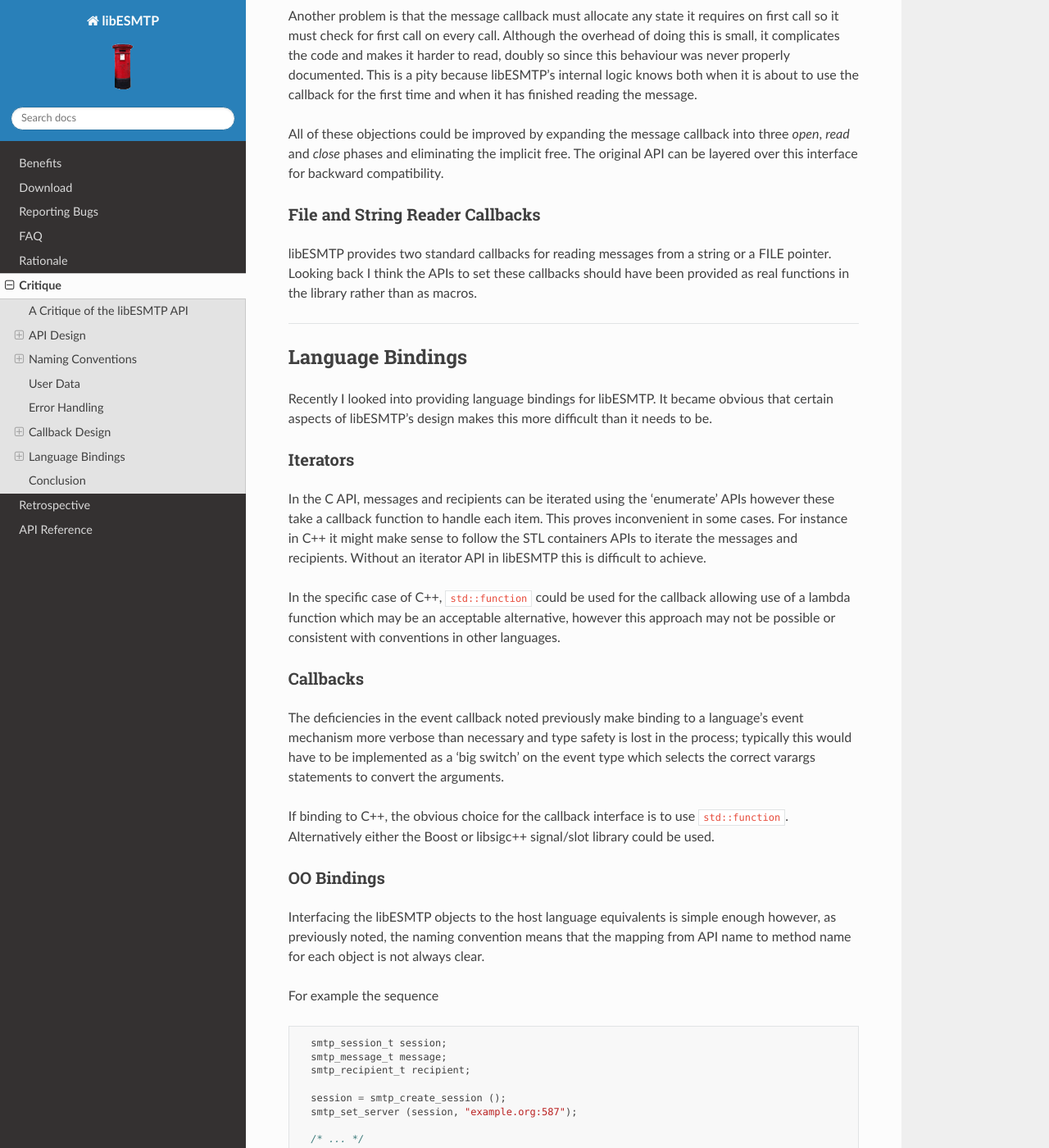
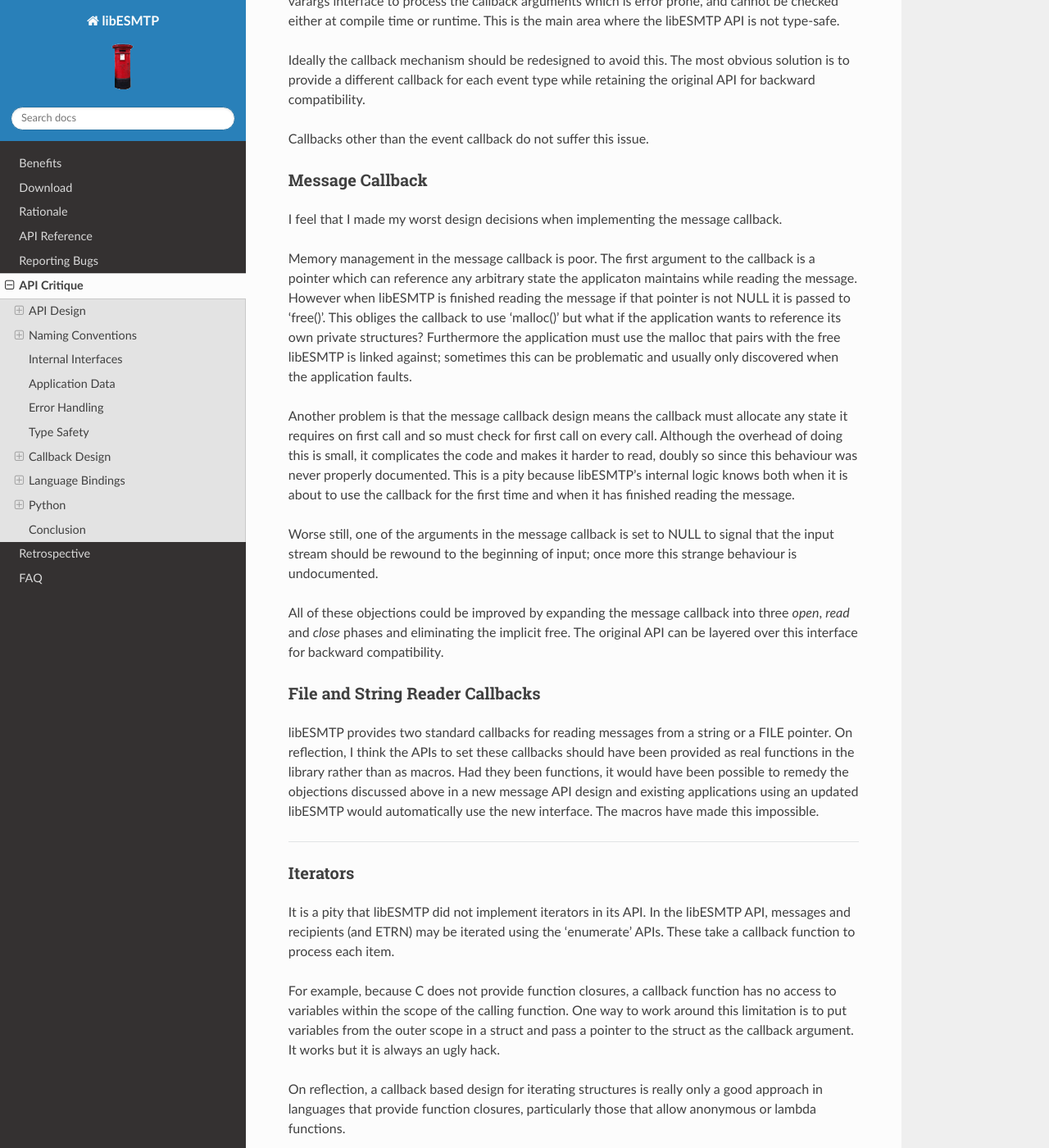
Before and after one commit to libesmtp/libESMTP, a Sphinx documentation site: the page built from docs/critique.md, in a window 1280 px wide and 1400 px high, scrolled down 4520 px. Shown: the whole window at 82% size. Built offline with Sphinx 7.4.7 and the Read the Docs theme 2.0.0, drawn with Linux system fonts in a browser that asks for light colours; pages that are not in the unit, such as notebooks, are missing from menus; some of the changed text lies outside the part shown.

Commit message:
Rearrange main pages, update critique

````diff
--- a/docs/critique.md
+++ b/docs/critique.md
@@ -1,13 +1,13 @@
-# Critique
+# API Critique
 
-## A Critique of the libESMTP API
+Recently I have been revisiting aspects of libESMTP and considering what may or
+may not be needed to bring the library up to date, since it is more than a
+decade since it has had any development. I felt it might be useful to lay out
+my observations and rationale for any changes.  I will also consider creating
+language bindings since implementing these often gives some clarity on what
+might be missing from a C API.
 
-Recently I have been revisiting aspects of libESMTP and considering what
-may or may not be needed to bring the library up to date, since it is
-more than a decade since it has had any development. I felt it might be
-useful to lay out my observations and rationale for any changes.
-
-I feel that libESMTP has remained free of any significant bit-rot but there
+I feel that libESMTP has remained free of any significant bitrot but there
 is definitely room for improvement.
 
 ----
@@ -52,12 +52,11 @@ are required or prohibited in newly submitted messages.  While libESMTP can
 handle most of this transparently to the application, it proved useful to add
 API calls to provide finer control of this.
 
-The number of calls in the
-API was starting to grow. This had bothered me as it meant that the API would
-be harder to learn and went against the philosophy that sending a mail sould be
-a simple thing to do. Nowadays, this aspect bothers me less than it used to do,
-libESMTP still has a fairly small API by modern standards and each API has a
-specific purpose with few arguments.
+The number of calls in the API was starting to grow. This had bothered me as it
+meant that the API would be harder to learn and went against the philosophy
+that sending a mail sould be a simple thing to do. Nowadays, this aspect
+bothers me less than it used to do, libESMTP still has a fairly small API by
+modern standards and each API has a specific purpose with few arguments.
 
 ### ABI
 
@@ -85,8 +84,9 @@ the naming patterns for their respective API.
 
 I feel that libESMTP's API is easy to use. Each object is logically distinct
 and directly relates to SMTP concepts and each method has a single well defined
-function acting on its object. However ease of use could be better had a more
-consistent naming convention been used as described below.
+function acting on its object.  Basic use cases require only a fraction of the
+full API to implement, in that respect I feel the original design goal is
+achieved.
 
 As originally designed, the libESMTP API created objects and configured them as
 required, however few accessors were provided as it was expected that
@@ -98,22 +98,15 @@ binding for languages whose objects support properties, the lack of accessors
 means properties are difficult to implement. This is discussed below for
 Python.
 
-This deficiency should be addressed in a future release.
-
 ----
 
 ## Naming Conventions
 
 ### Namespace
 
-Since C does not have any concept of namespaces for functions or variables, all
-the API calls are prefixed with `smtp_`.  I thought about using `esmtp_` but
-that seemed too long!  Although not implemented until quite recently, the
-namespace prefix also allowed a linker map file to remove public references to
-internal calls, which do not use the namespace prefix. A further advantage of
-doing this is avoiding unintended conflicts with third-party libraries or
-application code.  The use of undocumented internal APIs can be a major barrier
-to development, especially if significant applications rely on them.
+Since C has no concept of namespaces for functions or variables, all the API
+calls are prefixed with `smtp_`.  I thought about using `esmtp_` but that
+seemed too long!
 
 ### Objects and Methods
 
@@ -131,33 +124,48 @@ nevertheless this would probably have resulted in a more intuitive and more
 easily memorised API.
 
 These deficiencies make a simple mapping of API names to method names in object
-oriented language bindings particularly difficult and non-obvious.  If I were
-ever to rework the API I would follow the more rigorous approach used in
+oriented language bindings particularly difficult and non-obvious.  Had I
+designed the API nowadays, I would follow the more rigorous approach used in
 frameworks like GObject.
+
+## Internal Interfaces
+
+Unfortunately, libESMTP does not hide its internal interfaces from public
+access, it is possible to link against any of its symbols at global scope.  It
+is important to prevent linking against internal interfaces, since there may be
+unintended conflicts with symbols in third-party libraries or application code.
+The use of undocumented internal APIs can be a major barrier to development,
+especially if significant applications rely on them.
+
+Using a consistent prefix for public symbols makes it easy, using wildcards, to
+create a linker map file to remove public references to internal calls, which
+do not use the namespace prefix.  Without a consistent prefix, each publicly
+available symbol must be explicitly listed, this is error prone since it is
+easy to forget or misspell a name and there is no easy way to automatically
+check this.
 
 ----
 
-## User Data
+## Application Data
 
-The user data API is problematic.  The idea was to set an arbitrary pointer to
-data maintained by an application and associated with one of the libESMTP
-objects. I followed a design pattern which set a pointer and returned the old
-pointer which could then be deallocated or passed back to the application.
+The application data API is problematic.  The idea was to set an arbitrary
+pointer to data maintained by an application and associated with one of the
+libESMTP objects. I followed a design pattern which set a pointer and returned
+the old pointer which could then be deallocated or passed back to the
+application.
 
-Unfortunately this approach required an application to iterate all the libESMTP
+Unfortunately this approach requires an application to iterate all the libESMTP
 structures fetching back the pointer and deallocating it prior to destroying
-the libESMTP session.  This process is error prone and subject to memory leaks
-if not executed correctly.
+the libESMTP session.  This significantly complicates use of libESMTP, is error
+prone and subject to memory leaks if not executed correctly.  A better design
+would provide a *release* function to free or otherwise release the application
+data.  libESMTP can guarantee to call this at the correct time, significantly
+easing the application design.
 
-A well designed user data interface is important for many applications and is
-especially so for implementing language bindings, particluarly as neither
-side can control the other's memory management strategy and since weak bindings
-may also be necessary.
-
-Future releases will provide a better API to set user data, which allows an
-application to provide a `destroy` function to release the referenced resource.
-libESMTP can guarantee to call this at the correct time, significantly easing
-the application design.
+A well designed application data interface is important for many applications
+and is especially so for implementing language bindings, particluarly as
+neither side can control the other's memory management strategy and since weak
+bindings may also be necessary.
 
 ----
 
@@ -178,6 +186,23 @@ protocol status on-the-fly.
 
 ----
 
+## Type Safety
+
+Although C is not a strongly typed language the libESMTP API is reasonably
+type-safe. There are, however, two parts of the public API and a few internal
+interfaces that use variadic functions, the event callback and the message
+header API. The latter is discussed further below. Unfortunately these
+interfaces cannot be validated for type-correct arguments either at compile
+time or runtime.
+
+The internal interfaces may be verified by careful code review and static
+analysis, or by the compiler for the printf-like interfaces.  Unfortunately
+this must also be done for every project using libESMTP.  Since the variadic
+functions in the header API have only a few variations, a possible solution is
+simply to provide a variant for each function for each combination of types.
+
+----
+
 ## Callback Design
 
 Ideally callbacks should be function closures, however C does not provide
@@ -195,28 +220,36 @@ compile time or runtime.  This is the main area where the libESMTP API is not
 type-safe.
 
 Ideally the callback mechanism should be redesigned to avoid this. The most
-obvious solution is tp provide a different callback for each event type while
+obvious solution is to provide a different callback for each event type while
 retaining the original API for backward compatibility.
 
 Callbacks other than the event callback do not suffer this issue.
 
 ### Message Callback
 
+I feel that I made my worst design decisions when implementing the message
+callback.
+
 Memory management in the message callback is poor. The first argument to the
-callback is a reference to a pointer which can be used to maintain state for
-the callback. However when libESMTP is finished reading the message if the
-pointer is not NULL, it is passed to 'free()'. This obliges the callback to use
-'malloc()'. This is usually fine but the application must use the malloc that
-pairs with the free libESMTP is linked against; sometimes this can be
+callback is a pointer which can reference any arbitrary state the applicaton
+maintains while reading the message.  However when libESMTP is finished reading
+the message if that pointer is not NULL it is passed to 'free()'. This obliges
+the callback to use 'malloc()' but what if the application wants to reference
+its own private structures?  Furthermore the application must use the malloc
+that pairs with the free libESMTP is linked against; sometimes this can be
 problematic and usually only discovered when the application faults.
 
-Another problem is that the message callback must allocate any state it
-requires on first call so it must check for first call on every call.  Although
-the overhead of doing this is small, it complicates the code and makes it
-harder to read, doubly so since this behaviour was never properly documented.
-This is a pity because libESMTP's internal logic knows both when it is about to
-use the callback for the first time and when it has finished reading the
-message.
+Another problem is that the message callback design means the callback must
+allocate any state it requires on first call and so must check for first call
+on every call.  Although the overhead of doing this is small, it complicates
+the code and makes it harder to read, doubly so since this behaviour was never
+properly documented.  This is a pity because libESMTP's internal logic knows
+both when it is about to use the callback for the first time and when it has
+finished reading the message.
+
+Worse still, one of the arguments in the message callback is set to NULL to
+signal that the input stream should be rewound to the beginning of input; once
+more this strange behaviour is undocumented.
 
 All of these objections could be improved by expanding the message callback
 into three *open*, *read* and *close* phases and eliminating the implicit free.
@@ -225,29 +258,41 @@ The original API can be layered over this interface for backward compatibility.
 ### File and String Reader Callbacks
 
 libESMTP provides two standard callbacks for reading messages from a string or
-a FILE pointer.  Looking back I think the APIs to set these callbacks should
+a FILE pointer.  On reflection, I think the APIs to set these callbacks should
 have been provided as real functions in the library rather than as macros.
+Had they been functions, it would have been possible to remedy the objections
+discussed above in a new message API design and existing applications using
+an updated libESMTP would automatically use the new interface. The macros have
+made this impossible.
+
+----
+
+### Iterators
+
+It is a pity that libESMTP did not implement iterators in its API.
+In the libESMTP API, messages and recipients (and ETRN) may be iterated using
+the 'enumerate' APIs. These take a callback function to process each item.
+
+For example, because C does not provide function closures, a callback function
+has no access to variables within the scope of the calling function.  One way
+to work around this limitation is to put variables from the outer scope in a
+struct and pass a pointer to the struct as the callback argument. It works but
+it is always an ugly hack.
+
+On reflection, a callback based design for iterating structures is really only
+a good approach in languages that provide function closures, particularly those
+that allow anonymous or lambda functions.
+
+Iterators are almost always more convenient and intuitive to use and easier to
+use in language bindings.
 
 ----
 
 ## Language Bindings
 
-Recently I looked into providing language bindings for libESMTP.  It became
-obvious that certain aspects of libESMTP's design makes this more difficult
-than it needs to be.
-
-### Iterators
-
-In the C API, messages and recipients can be iterated using the 'enumerate'
-APIs however these take a callback function to handle each item. This proves
-inconvenient in some cases. For instance in C++ it might make sense to follow
-the STL containers APIs to iterate the messages and recipients.  Without an
-iterator API in libESMTP this is difficult to achieve.
-
-In the specific case of C++, `std::function` could be used for the callback
-allowing use of a lambda function which may be an acceptable alternative,
-however this approach may not be possible or consistent with conventions in
-other languages.
+I think it is useful to consider providing language bindings for libESMTP.
+Doing so, it became obvious that certain aspects of libESMTP's API design makes
+this more difficult than it needs to be.
 
 ### Callbacks
 
@@ -257,15 +302,32 @@ in the process; typically this would have to be implemented as a 'big switch'
 on the event type which selects the correct varargs statements to convert the
 arguments.
 
-If binding to C++, the obvious choice for the callback interface is to use
-`std::function`.  Alternatively either the Boost or libsigc++ signal/slot
-library could be used.
+### Host Language Objects
 
-### OO Bindings
+Because there is typically a one-to-one mapping between the bound language and
+libESMTP's objects, they must be associated with each other. The application
+data APIs may be used to do this. The deficiencies in the application data API
+described above make this more difficult as the bound language's objects may be
+reference counted or must be otherwise released to a garbage collector.
 
-Interfacing the libESMTP objects to the host language equivalents is simple
-enough however, as previously noted, the naming convention means that the
-mapping from API name to method name for each object is not always clear.
+### Names
+
+Interfacing the libESMTP objects to the host language equivalents should be
+simple enough however, as previously noted, the lack of a rigorous naming
+convention means that the mapping from API name to the host language's method
+or property names for each object may not always be clear.
+
+## Python
+
+Python provides a comprehensive C API to integrate C libraries or code into
+applications either directly or via its module system.  I feel that if all the
+issues described are addressed this would be much simpler to implement. In
+particular iterators and accessors, if available, would enable a much more
+Pythonic result.
+
+Interfacing callbacks should not be problematic, even with libESMTP's current
+API, however the glue code would face issues with correctly handling variadic
+callbacks.
 
 For example the sequence
 
@@ -300,7 +362,7 @@ session.set_server ('example.org:587')
 
 message = Message(session)
 message.set_reverse_path("brian@example.org")
-recipient = Recipient('douglas@h2g2.info')
+recipient = Recipient(message, 'douglas@h2g2.info')
 
 # ...
 
@@ -308,48 +370,123 @@ session.start()
 ```
 
 Unfortunately the constructors bear little relation to the C equivalents nor do
-the method API names have a clear mapping. For languages like Python providing
-factory methods might be a good idea, for example
+the method API names have a clear mapping. Providing factory methods might be a
+good idea, for example
 
 ``` python
 message = session.add_message()
 ```
 
-which has the benefit of being closer to the C API and requires fewer imports.
+which has the benefit of being closer to the C API, and therefore more
+intuitive, and requires fewer imports.
 
-As noted above the lack of accessors makes implementing properties difficult
-for languages that support them.  For instance, in Python the reverse path
-mailbox for a message is naturally expressed as a property:
+If libESMTP provided more accessors for some of its internal variables the
+reverse path mailbox for a message could be more naturally expressed as a
+property.  Even without accessors, this would still be possible but would
+require the glue code to shadow the appropriate value which is both wasteful
+and error prone.
 
 ``` python
 message.reverse_path = 'brian@example.org'
 print(message.reverse_path)
 ```
 
+The lack of iterators makes adding Python iterators or generator expressions
+difficult or impossible.  For instance, it should be possible to check
+recipient status something like this:
+
+``` python
+session.start()
+
+for message in session.messages():
+    print('From:', message.reverse_path)
+    for recipient in message.recipients():
+        print('To:', recipient.mailbox, recipient.status)
+```
+
+or even use a comprehension
+
+``` python
+status = {recipient.mailbox: recipient.status for recipient in message.recipients()}
+```
+
+Interfacing a Python *file like* object to a revised message callback
+should be a good test that the design is correct.
+
+
+With these changes the example could be rewritten to be more Pythonic.
+
+``` python
+from libESMTP import Session
+
+session = Session()
+session.server = 'example.org:587'
+
+# ...
+
+message = session.add_message()
+message.reverse_path = 'brian@example.org'
+with open('message.txt','r') as filp:
+    message.fromfile(filp)
+
+recipient = message.add_recipient('douglas@h2g2.info')
+
+# ...
+
+session.start()
+
+for message in session.messages():
+    print('From:', message.reverse_path)
+    for recipient in message.recipients():
+        print('To:', recipient.mailbox, recipient.status)
+```
+
+### C++
+
+While the libESMTP API can be used directly in C++, a proper language binding
+would offer some benefits, especially since C++11 and later are arguably quite
+different to earlier versions of the language.
+
+Following some of the design patterns in the STL would provide a much more
+natural API for modern C++, especially as libESMTP's objects share some
+characteristics with STL containers.
+
+Two STL patterns that come to mind are iterators and callbacks.  libESMTP's
+session and message objects share characteristics of *std::forward_list* an
+should follow their APIs.  Allowing callbacks to use *std::function* values
+would permit use of lambda functions or any compatible object which overrides
+the '()' operator.
+
+Finally a C++ API could be created so that modern memory management practice
+is observed, such as construction in-place and the no naked new or delete rule.
+
 ### Lua
 
 Lua is an interesting case since it is a purely procedural language, however
 its data structure, the table, adds extraordinary flexibility in the choice of
-programming methodology.  Using Lua's C API it would be almost trivial to add a
-one-to-one mapping of C APIs to Lua APIs but this would be a suboptimal
-approach.  Lua tables can act both as an object and a type, via the use of
-metatables.  Therefore Lua conventions are also better served by an OO
-approach but once again the difficulties outlined above become apparent.
+programming methodology. Lua also natively supports iterators.
+
+Using Lua's C API it would be almost trivial to add a one-to-one mapping of C
+APIs to Lua APIs but this would be a suboptimal approach.  Lua tables can act
+both as an object and a type, via the use of metatables.  Therefore Lua
+conventions are also better served by an object oriented approach but once
+again the difficulties outlined above become apparent.
 
 ### GObject
 
-GObject is a framework rather than a language however it is a useful case to
+GObject is a C framework rather than a language however it is a useful case to
 consider. When integrating libESMTP into a GTK+ program, having GObject APIs
 would be of some benefit. For example, making object state available as
 properties, mapping the libESMTP callbacks to GObject's signal mechanism or
-taking advantage of GObject introspection mechanisms and language bindings,
-such as Vala. libESMTP sessions could even be constructed using GBuilder XML
-files.
+taking advantage of GObject reference counting,  introspection mechanisms and
+language bindings, such as Vala. libESMTP sessions could even be constructed
+using GBuilder XML files.
 
 ### Other Languages
 
-Considerations for C++, Python and Lua should be the same as for bindings to
-other languages such as Ruby or D.
+Resolving issues for C++, Python and Lua should simplify writing bindings for
+other languages, such as PHP, Ruby or D, especially if the basic set of
+bindings were provided as a standard part of the libESMTP release.
 
 ----
 
@@ -360,12 +497,12 @@ projects. On reflection I think I got libESMTP mostly right but there are
 deficiencies that are usefully remedied. This critique therefore serves as a
 loose plan for further development.
 
-All the topics above can be resolved by extending the libESMTP API and without
-having to alter the semantics of the existing API. Accessors for the libESMTP
-object state, where missing, are easily added and have no impact on the
-existing API. The event callback can be refactored into a set of type safe
-callbacks.  An improved user data API has already been designed and
-implemented.
+All the topics above can be resolved by extending the libESMTP API to create a
+strict superset and without having to alter the semantics of the existing API.
+Accessors for the libESMTP object state, where missing, are easily added and
+have no impact on the existing API. The event callback can be refactored into a
+set of type safe callbacks.  An improved application data API has already been
+designed and implemented.
 
 Where features are updated, the original APIs can be retained with deprecated
 status. This means the shared library can continue to work with existing
--- a/docs/index.rst
+++ b/docs/index.rst
@@ -28,12 +28,12 @@ libESMTP transparently handles many SMTP extensions including authentication.
 
    libesmtp
    download
+   rationale
+   reference
    bugreport
-   faq
-   rationale
    critique
    retrospective
-   reference
+   faq
 
 Wiki
 ----
````
